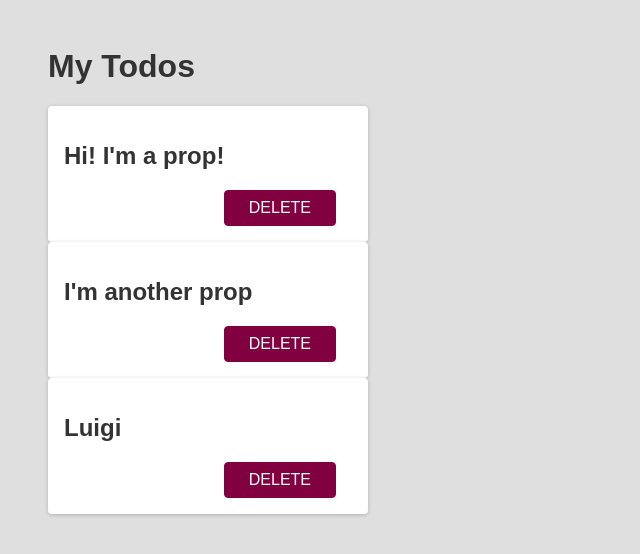
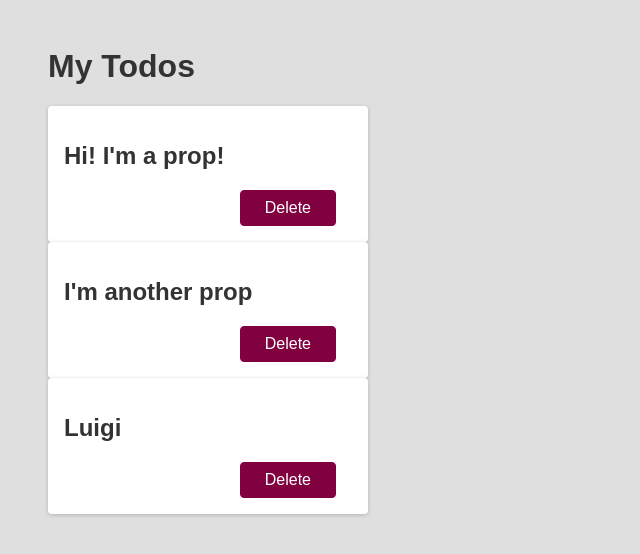
Before and after one commit to daklo91/react-course-daklo, a React (Create React App) app: page / in a window 1280 px wide. Shown: the top 554 px of the page, without its empty margins (0-640 px from the left). Built offline with nearby package versions, Linux system fonts and the light colour scheme.

Commit message:
Added Modal & Backdrop Added state to render if true

```diff
--- a/src/components/Todo.js
+++ b/src/components/Todo.js
@@ -1,7 +1,13 @@
+import { useState } from "react";
+
+import Modal from "./Modal";
+import Backdrop from "./Backdrop";
+
 function Todo(props) {
+  const [modalIsOpen, setModalIsOpen] = useState(false);
+
   function deleteHandler() {
-    console.log("handler working");
-    console.log(props.text);
+    setModalIsOpen(true);
   }
 
   return (
@@ -9,9 +15,11 @@
       <h2>{props.text}</h2>
       <div className="actions">
         <button className="btn" onClick={deleteHandler}>
-          DELETE
+          Delete
         </button>
       </div>
+      {modalIsOpen && <Modal />}
+      {modalIsOpen && <Backdrop />}
     </div>
   );
 }
```
